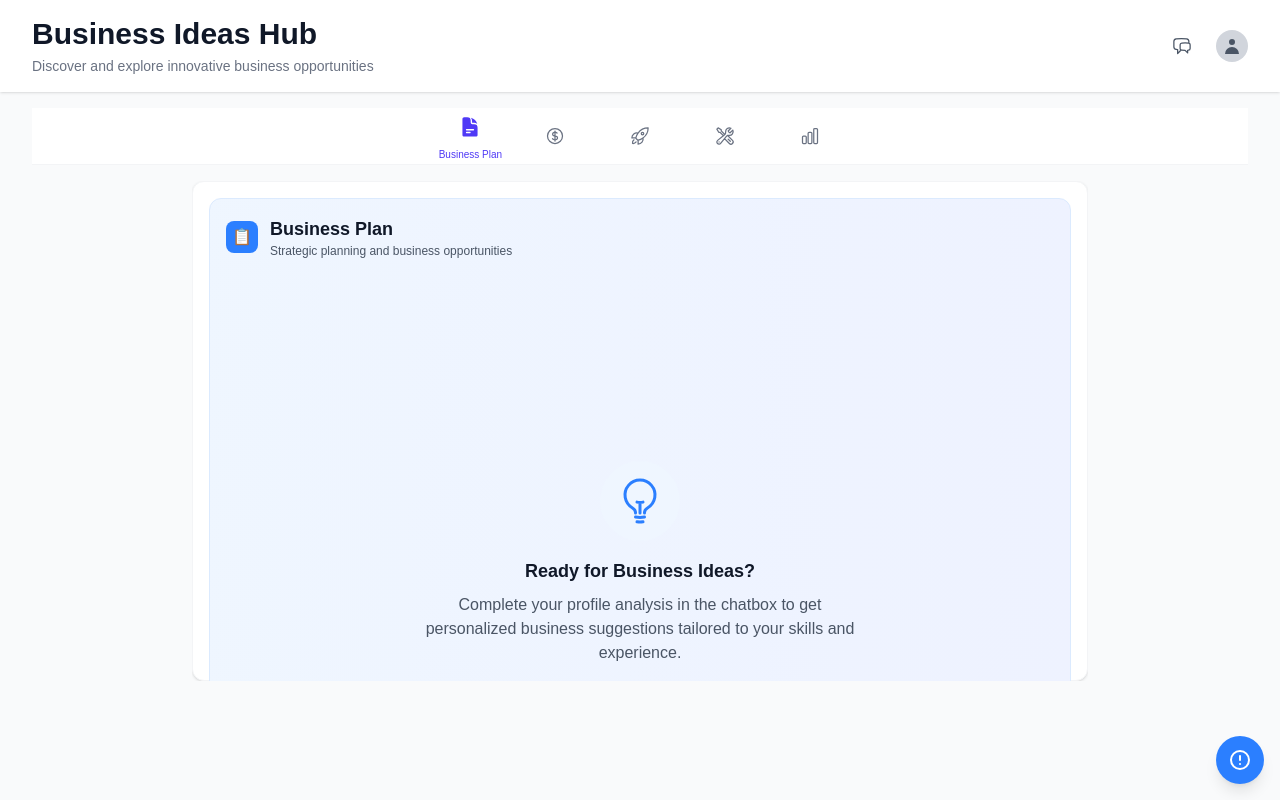
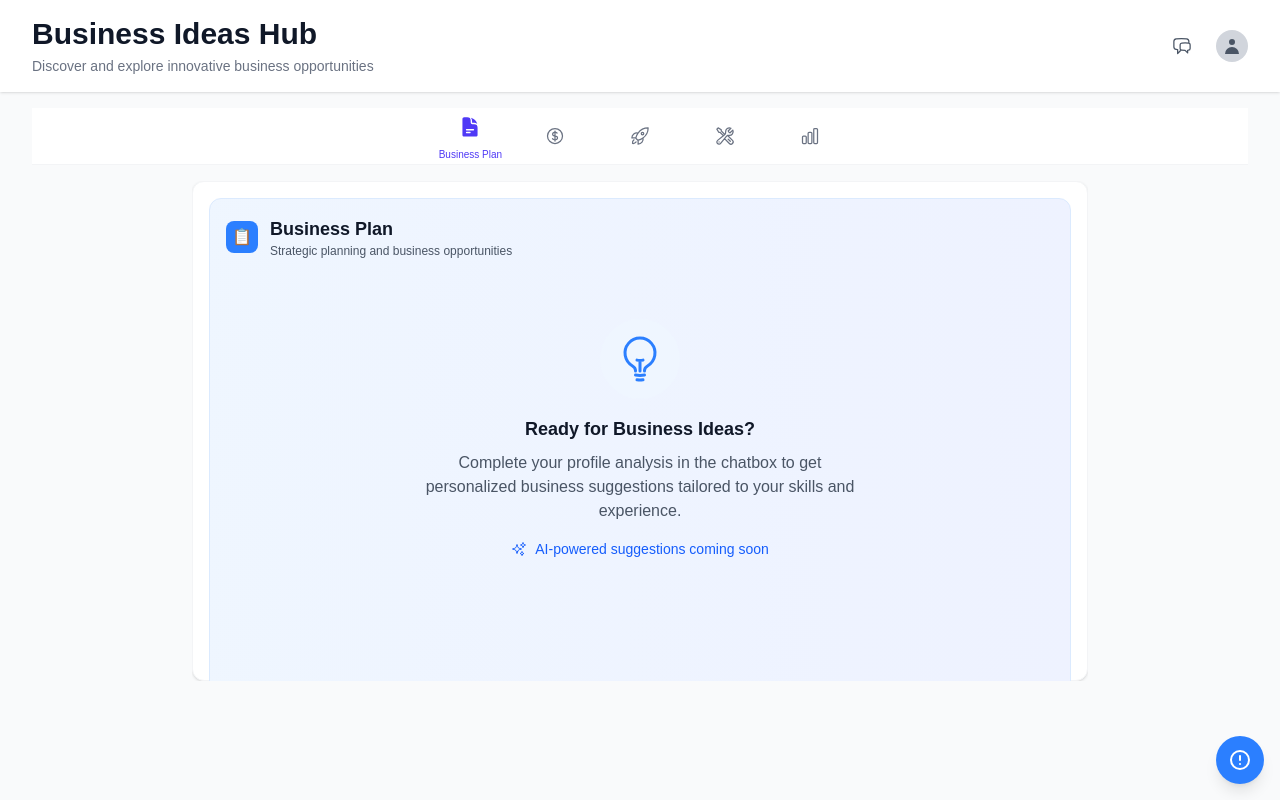
Before and after one commit to Privasim/backup, a Next.js app: page /businessidea in a window 1280 px wide. Built offline with nearby package versions, Linux system fonts and the light colour scheme.

Commit message:
fixed cards

```diff
--- a/src/app/businessidea/tabs/BusinessPlanContent.tsx
+++ b/src/app/businessidea/tabs/BusinessPlanContent.tsx
@@ -37,7 +37,7 @@ export default function BusinessPlanContent() {
 
   // Empty state component
   const EmptyState = () => (
-    <div className="col-span-full flex flex-col items-center justify-center py-12 text-center">
+    <div className="flex flex-col items-center justify-center py-12 text-center">
       <div className="p-4 bg-blue-50 rounded-full mb-4">
         <LightBulbIcon className="h-12 w-12 text-blue-500" />
       </div>
@@ -56,7 +56,7 @@ export default function BusinessPlanContent() {
 
   // Error state component
   const ErrorState = () => (
-    <div className="col-span-full flex flex-col items-center justify-center py-12 text-center">
+    <div className="flex flex-col items-center justify-center py-12 text-center">
       <div className="p-4 bg-red-50 rounded-full mb-4">
         <svg className="h-12 w-12 text-red-500" fill="none" viewBox="0 0 24 24" stroke="currentColor">
           <path strokeLinecap="round" strokeLinejoin="round" strokeWidth={2} d="M12 9v2m0 4h.01m-6.938 4h13.856c1.54 0 2.502-1.667 1.732-2.5L13.732 4c-.77-.833-1.964-.833-2.732 0L3.732 16.5c-.77.833.192 2.5 1.732 2.5z" />
@@ -101,13 +101,13 @@ export default function BusinessPlanContent() {
           )}
         </div>
 
-        <div className="grid grid-cols-1 sm:grid-cols-3 gap-4 h-[calc(100vh-180px)]">
+        <div className="flex flex-col gap-4 h-[calc(100vh-180px)] overflow-y-auto">
           {isLoading && (
-            <>
+            <div className="space-y-4">
               <LoadingSkeleton />
               <LoadingSkeleton />
               <LoadingSkeleton />
-            </>
+            </div>
           )}
 
           {hasError && <ErrorState />}
@@ -115,10 +115,11 @@ export default function BusinessPlanContent() {
           {!isLoading && !hasError && !hasSuggestions && <EmptyState />}
 
           {hasSuggestions && suggestions.map((suggestion) => (
-            <SuggestionCard
-              key={suggestion.id}
-              suggestion={suggestion}
-            />
+            <div key={suggestion.id} className="w-full">
+              <SuggestionCard
+                suggestion={suggestion}
+              />
+            </div>
           ))}
         </div>
       </div>
--- a/src/components/business/SuggestionCard.tsx
+++ b/src/components/business/SuggestionCard.tsx
@@ -32,7 +32,7 @@ export const SuggestionCard: React.FC<SuggestionCardProps> = ({
   };
 
   return (
-    <div className={`bg-white rounded-xl p-6 shadow-sm border border-gray-100 hover:shadow-md transition-shadow flex flex-col h-full ${className}`}>
+    <div className={`bg-white rounded-xl p-6 shadow-sm border border-gray-100 hover:shadow-md transition-shadow flex flex-col w-full ${className}`}>
       {/* Header */}
       <div className="flex items-start justify-between mb-4">
         <div className="flex-1">
```
